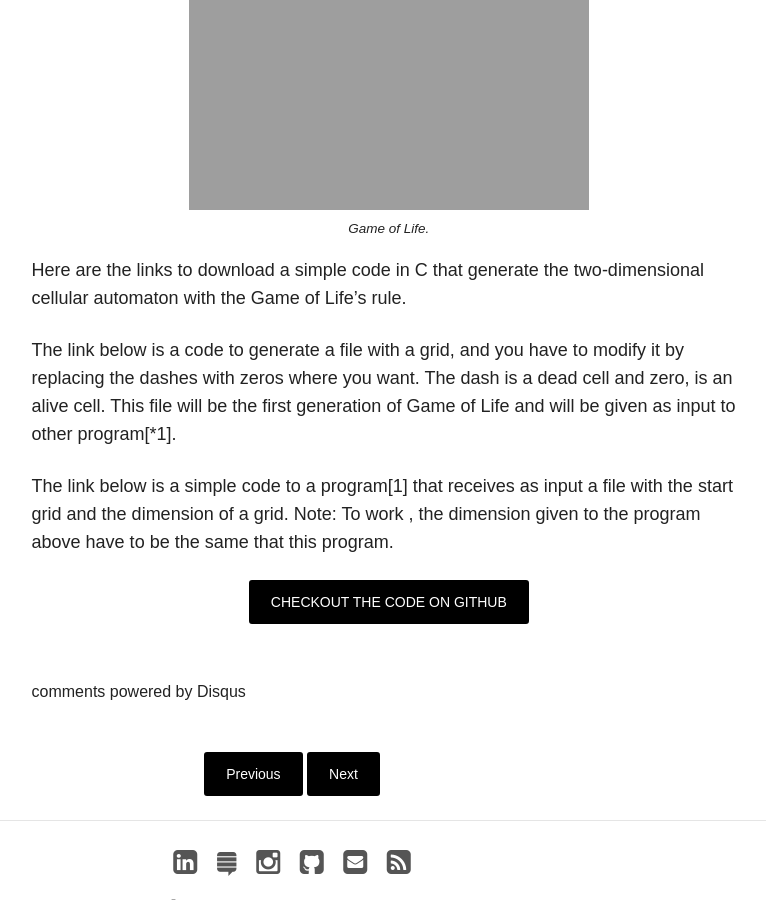
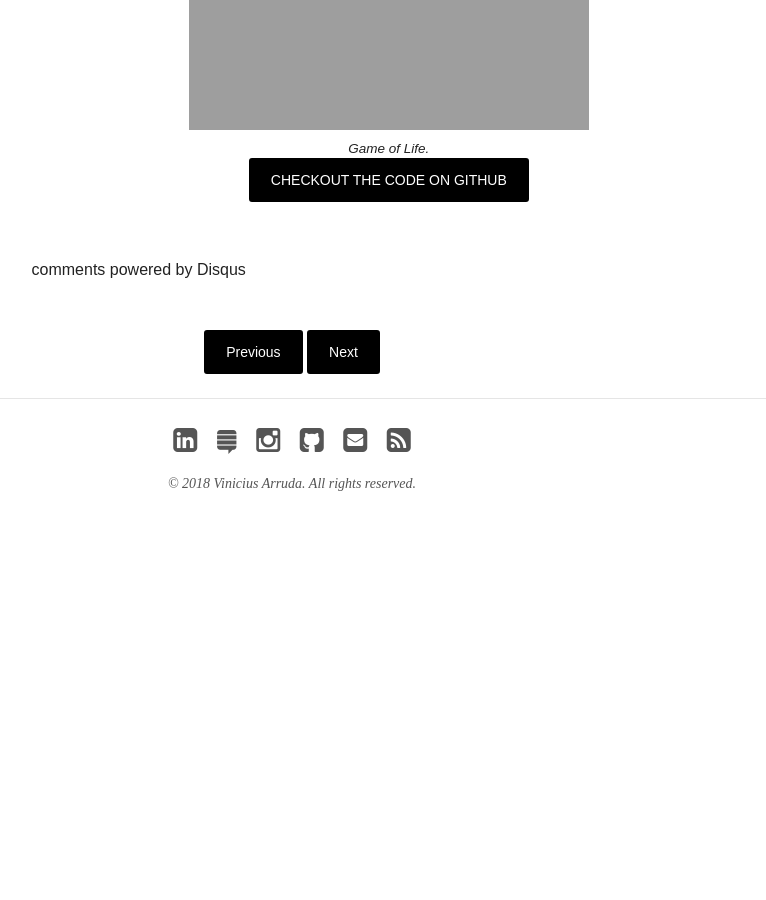
Before and after one commit to viniciusarruda/viniciusarruda.github.io, a Jekyll site: the page built from _posts/projects/2017-08-20-cellular-automata.md, in a window 1280 px wide and 900 px high, scrolled down 2511 px. Shown: the whole window, without its empty margins (348-1114 px from the left). Built offline with Jekyll 4.4.1, drawn with Linux system fonts in a browser that asks for light colours; nearby versions of some CDN libraries; comment, search, counter and statistics services are not loaded; after the commit the page ends 3073 px from its top, so only the background shows below that; some of the changed text lies outside the part shown.

```diff
--- a/_posts/projects/2017-08-20-cellular-automata.md
+++ b/_posts/projects/2017-08-20-cellular-automata.md
@@ -27,8 +27,6 @@ Since there are 2×2×2=2^3=8 possible binary states for the three cells neighbo
 
 The evolution of a one-dimensional cellular automaton can be illustrated by starting with the initial state (generation zero) in the first row, the first generation on the second row, and so on. For example, the figure above illustrated the first 20 generations of the rule 30 elementary cellular automaton starting with a single black cell.
 
-Here is a link to download a simple code in C that prints a one-dimensional cellular automaton based on a input rule and the number of generations.
-
 ## Two-Dimensional Cellular Automata
 
 The game of life is the best-known two-dimensional cellular automaton, invented by John H. Conway.
@@ -47,10 +45,4 @@ Below we have an example of game of life:
 <br><sub>*Game of Life.*</sub>
 {: .center-small-image}
 
-Here are the links to download a simple code in C that generate the two-dimensional cellular automaton with the Game of Life’s rule.
-
-The link below is a code to generate a file with a grid, and you have to modify it by replacing the dashes with zeros  where you want. The dash is a dead cell and zero, is an alive cell. This file will be the first generation of Game of Life and will be given as input to other program[*1].
-
-The link below is a simple code to a program[1] that receives as input a file with the start grid and the dimension of a grid. Note: To work , the dimension given to the program above have to be the same that this program.
-
 <div markdown="0" style="text-align: center"><a href="https://github.com/viniciusarruda/cellular-automata" target="_blank" class="btn">CHECKOUT THE CODE ON GITHUB</a></div>
```
Also changed, not shown: other parts of _posts/projects/2017-08-20-cellular-automata.md (+1 -1 lines).
